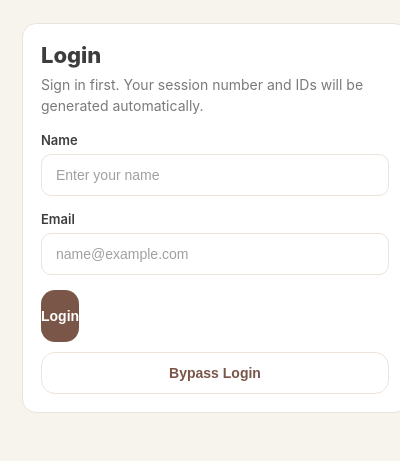
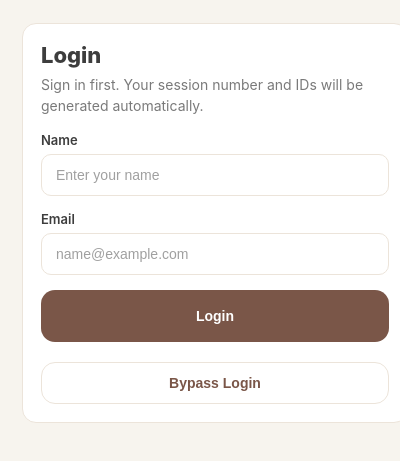
Before and after one commit to Ahaancodes24x7/Alethia, a browser extension: page frontend/popup.html in a window 400 px wide. Shown: the part 89-550 px from the top of the page. Drawn offline with Linux system fonts and the light colour scheme.

Commit message:
Update popup.css
changed login button

```diff
--- a/frontend/popup.css
+++ b/frontend/popup.css
@@ -247,7 +247,6 @@ select option {
 }
 
 button {
-  flex: 1;
   min-height: 52px;
   border: none;
   border-radius: 14px;
@@ -257,6 +256,9 @@ button {
   font-weight: 600;
   cursor: pointer;
   transition: all 0.2s ease;
+}
+.buttons button {
+  flex: 1;
 }
 
 button:hover {
@@ -354,3 +356,7 @@ pre {
     transform: translateY(0);
   }
 }
+#loginButton {
+  width: 100%;
+  margin-bottom: 10px;
+}
```
